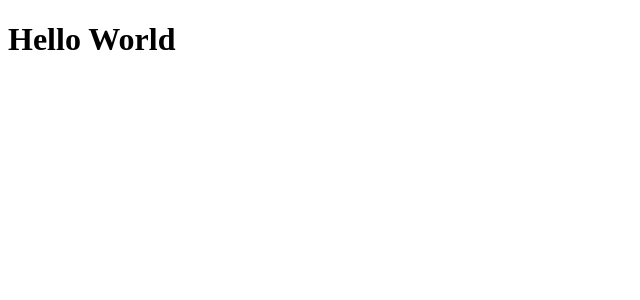
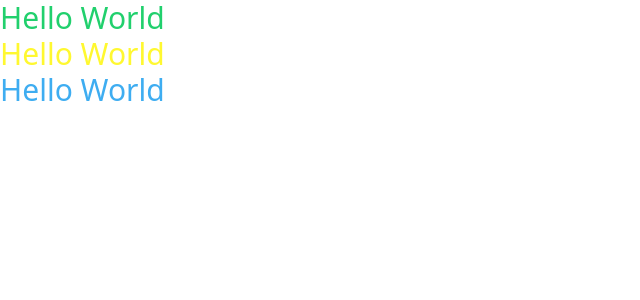
Before and after one commit to sourabhsikarwar/Inabin-Waste-management-app, a React (Vite) app in the folder client/: page / in a window 1280 px wide. Shown: the top 300 px of the page, without its empty margins (0-640 px from the left). Built offline with nearby package versions, Linux system fonts and the light colour scheme.

Commit message:
tailwind setup

```diff
--- a/client/index.html
+++ b/client/index.html
@@ -4,7 +4,7 @@
     <meta charset="UTF-8" />
     <link rel="icon" type="image/svg+xml" href="/vite.svg" />
     <meta name="viewport" content="width=device-width, initial-scale=1.0" />
-    <title>Vite + React</title>
+    <title>Hackathon Manit</title>
   </head>
   <body>
     <div id="root"></div>
--- a/client/package.json
+++ b/client/package.json
@@ -16,6 +16,9 @@
     "@types/react": "^18.0.27",
     "@types/react-dom": "^18.0.10",
     "@vitejs/plugin-react": "^3.1.0",
+    "autoprefixer": "^10.4.13",
+    "postcss": "^8.4.21",
+    "tailwindcss": "^3.2.6",
     "vite": "^4.1.0"
   }
 }
--- /dev/null
+++ b/client/postcss.config.cjs
@@ -0,0 +1,6 @@
+module.exports = {
+  plugins: {
+    tailwindcss: {},
+    autoprefixer: {},
+  },
+}
--- a/client/src/App.jsx
+++ b/client/src/App.jsx
@@ -3,7 +3,9 @@ import React from 'react'
 const App = () => {
   return (
     <div>
-        <h1>Hello World</h1>
+        <h1 className='text-3xl text-green'>Hello World</h1>
+        <h1 className='text-3xl text-yellow'>Hello World</h1>
+        <h1 className='text-3xl text-blue'>Hello World</h1>
     </div>
   )
 }
--- a/client/src/Pages/Login.jsx
+++ b/client/src/Pages/Login.jsx
@@ -0,0 +1,11 @@
+import React from 'react'
+
+const Login = () => {
+  return (
+    <div>
+
+    </div>
+  )
+}
+
+export default Login
--- /dev/null
+++ b/client/src/Pages/Register.jsx
@@ -0,0 +1,9 @@
+import React from 'react'
+
+const Register = () => {
+  return (
+    <div>Register</div>
+  )
+}
+
+export default Register
--- /dev/null
+++ b/client/src/Pages/RequestPickup.jsx
@@ -0,0 +1,9 @@
+import React from 'react'
+
+const RequestPickup = () => {
+  return (
+    <div>RequestPickup</div>
+  )
+}
+
+export default RequestPickup
--- /dev/null
+++ b/client/src/index.css
@@ -0,0 +1,3 @@
+@tailwind base;
+@tailwind components;
+@tailwind utilities;
--- a/client/src/main.jsx
+++ b/client/src/main.jsx
@@ -1,6 +1,7 @@
 import React from 'react'
 import ReactDOM from 'react-dom/client'
 import App from './App'
+import './index.css'
 
 ReactDOM.createRoot(document.getElementById('root')).render(
   <React.StrictMode>
--- /dev/null
+++ b/client/tailwind.config.cjs
@@ -0,0 +1,16 @@
+/** @type {import('tailwindcss').Config} */
+module.exports = {
+  content: [
+    "./index.html",
+    "./src/**/*.{js,ts,jsx,tsx}",
+  ],
+  theme: {
+    colors: {
+      'green': '#21d06d',
+      'yellow': '#fff830',
+      'blue': '#3eadf1',
+    },
+    extend: {},
+  },
+  plugins: [],
+}
```
Also changed, not shown: 2 other files (tests, documents, lock files or other folders).
